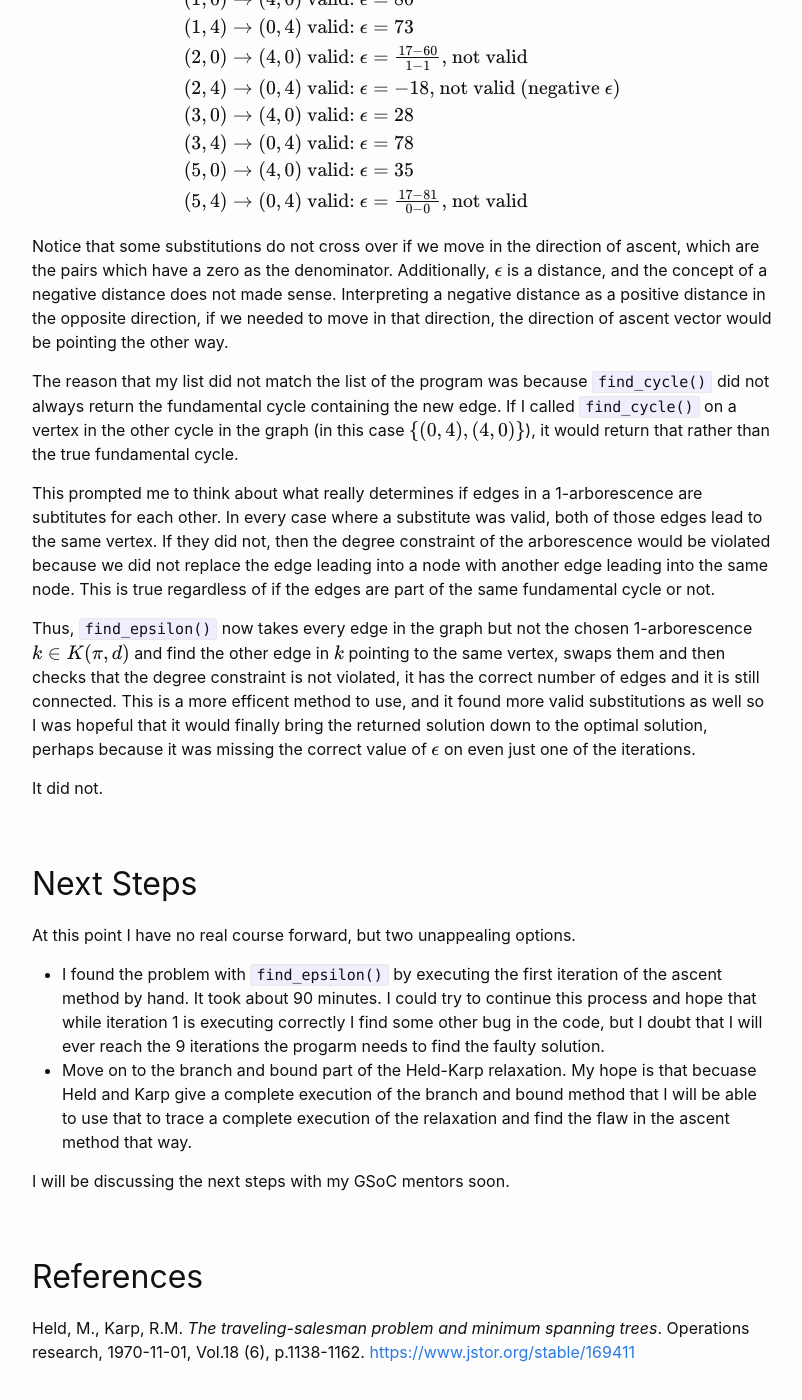
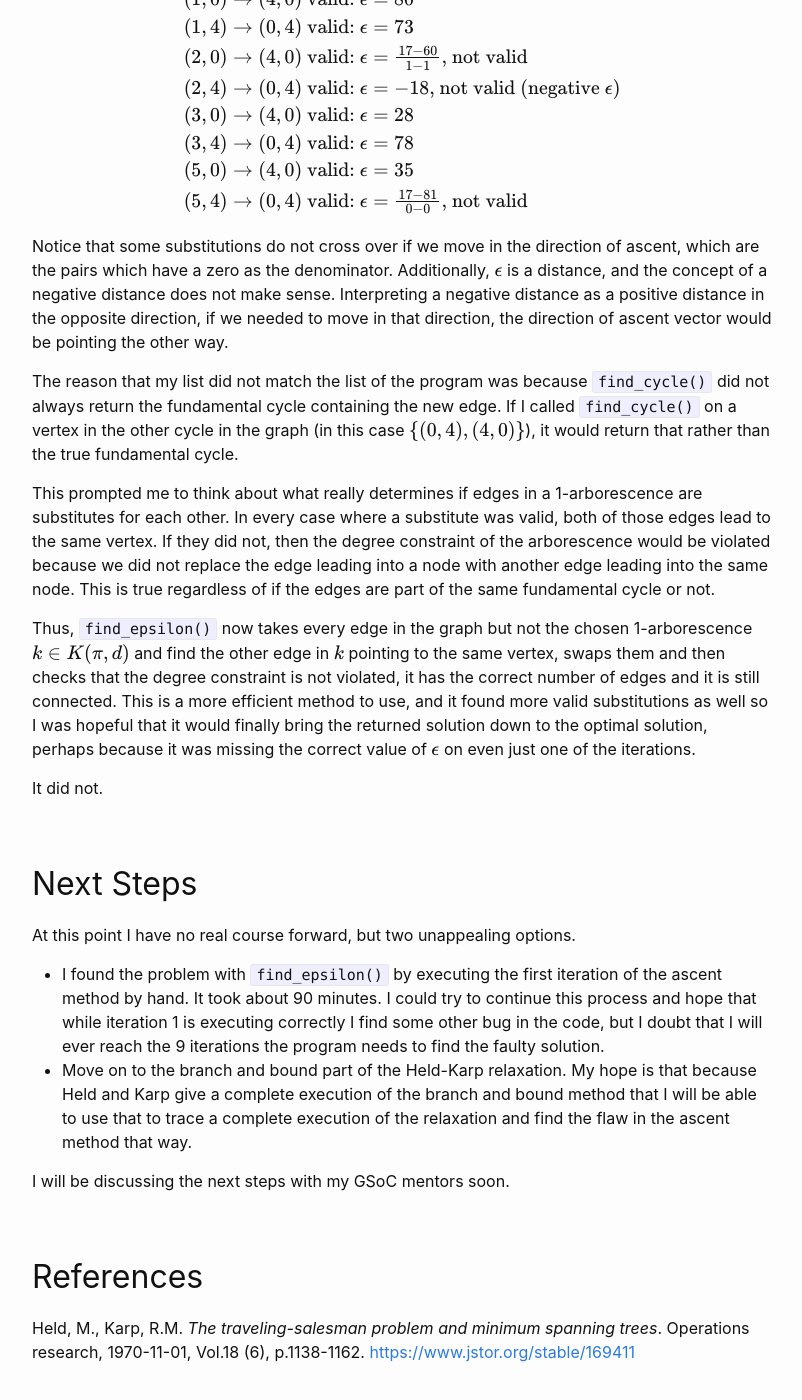
Before and after one commit to mjschwenne/old-website, a Jekyll site: the page built from _posts/2021-06-22-understanding-the-ascent-method.md, in a window 1280 px wide and 1400 px high, scrolled down 6545 px. Shown: the whole window, without its empty margins (238-1040 px from the left). Built offline with Jekyll 4.4.1, drawn with Linux system fonts in a browser that asks for light colours; formulas are drawn with MathJax 3; some of the changed text lies outside the part shown.

Commit message:
spellcheck

```diff
--- a/_posts/2021-06-22-understanding-the-ascent-method.md
+++ b/_posts/2021-06-22-understanding-the-ascent-method.md
@@ -45,16 +45,16 @@ I stated that
 In reality, this method would produce graphs which are almost arborescences based solely on the fact that the outgoing arc would almost certainly create a vertex with two incoming arcs.
 Instead, we need to connect vertex 1 with the incoming edge of lowest cost and the edge connecting to the root node of the arborescence on nodes $$\{2, 3, \dots, n\}$$ that way the in-degree constraint is not violated.
 
-For the test graph on the first iteration of the ascent method, `k_pi()` returned 10 1-arborescences but the costs where not all the same.
-Notice that becuase we have no agency in choosing the outgoing edge of vertex 1 that the total cost of the 1-arborescence will vary by the difference between the cheapest root to connect to and the most expensive node to connect to.
-My original writting of this function was not very efficent and it created the 1-arborescence from all of the minimum spanning arborescencses and then iterated over them to delete all of the non-minimum ones.
+For the test graph on the first iteration of the ascent method, `k_pi()` returned 10 1-arborescences but the costs were not all the same.
+Notice that because we have no agency in choosing the outgoing edge of vertex 1 that the total cost of the 1-arborescence will vary by the difference between the cheapest root to connect to and the most expensive node to connect to.
+My original writing of this function was not very efficient and it created the 1-arborescence from all of the minimum spanning arborescences and then iterated over them to delete all of the non-minimum ones.
 
 Yesterday I re-wrote this function so that once a 1-arborescence of lower weight was found it would delete all of the current minimum ones in favor on the new one and not add any 1-arborescences it found with greater weight to the set of minimum 1-arborescences.
 
-The real reason that I re-wrote the method was to try something new in hopes of pushing the program from a sub-optimal solution to the optimal one.
+The real reason that I re-wrote the method was to try something new in hopes of pushing the program from a suboptimal solution to the optimal one.
 As I mentioned early, the forced choice of connecting to the root node created 1-arborescences of different weight.
-I suspected then that different choices of vertex 1 would be able to create 1-arborescences of even lower weight than just arbitarily using the one returned by `next(G.__iter__())`.
-So I wrapped all of `k_pi()` with a `for` loop over the vertices of the graph and did find that the choice of vertex 1 made a difference.
+I suspected then that different choices of vertex 1 would be able to create 1-arborescences of even lower weight than just arbitrarily using the one returned by `next(G.__iter__())`.
+So I wrapped all of `k_pi()` with a `for` loop over the vertices of the graph and found that the choice of vertex 1 made a difference.
 
 {% highlight plaintext %}
 Excluded node: 0, Total Weight: 161.0
@@ -139,9 +139,9 @@ Chosen incoming edge for node 5: (1, 5), chosen outgoing edge for node 5: (5, 1)
 (5, 1, 30)
 {% endhighlight %}
 
-Note that becuase my test graph is symmertic it likes to made cycles with only two nodes.
+Note that because my test graph is symmetric it likes to make cycles with only two nodes.
 The weights of these 1-arborescences range from 161 to 178, so I tried to run the test which had been taking about 300 ms using the new approach... and the program was non-terminating.
-I created breakpoints in PyCharm after 200 iterations of the ascent menthod and found that the program was stuck in a loop where it alternated between two different minimum 1-arborescences.
+I created breakpoints in PyCharm after 200 iterations of the ascent method and found that the program was stuck in a loop where it alternated between two different minimum 1-arborescences.
 This was a long shot, but it did not work out so I reverted the code to always pick the same vertex for vertex 1.
 
 Either way, the fact that I had almost entirely re-written this function without a change in output suggests that this function is not the source of the problem.
@@ -219,19 +219,19 @@ $$
 $$
 
 Notice that some substitutions do not cross over if we move in the direction of ascent, which are the pairs which have a zero as the denominator.
-Additionally, $$\epsilon$$ is a distance, and the concept of a negative distance does not made sense.
+Additionally, $$\epsilon$$ is a distance, and the concept of a negative distance does not make sense.
 Interpreting a negative distance as a positive distance in the opposite direction, if we needed to move in that direction, the direction of ascent vector would be pointing the other way.
 
 The reason that my list did not match the list of the program was because `find_cycle()` did not always return the fundamental cycle containing the new edge.
 If I called `find_cycle()` on a vertex in the other cycle in the graph (in this case $$\{(0, 4), (4, 0)\}$$), it would return that rather than the true fundamental cycle.
 
-This prompted me to think about what really determines if edges in a 1-arborescence are subtitutes for each other.
+This prompted me to think about what really determines if edges in a 1-arborescence are substitutes for each other.
 In every case where a substitute was valid, both of those edges lead to the same vertex.
 If they did not, then the degree constraint of the arborescence would be violated because we did not replace the edge leading into a node with another edge leading into the same node.
 This is true regardless of if the edges are part of the same fundamental cycle or not.
 
 Thus, `find_epsilon()` now takes every edge in the graph but not the chosen 1-arborescence $$k \in K(\pi, d)$$ and find the other edge in $$k$$ pointing to the same vertex, swaps them and then checks that the degree constraint is not violated, it has the correct number of edges and it is still connected.
-This is a more efficent method to use, and it found more valid substitutions as well so I was hopeful that it would finally bring the returned solution down to the optimal solution, perhaps because it was missing the correct value of $$\epsilon$$ on even just one of the iterations.
+This is a more efficient method to use, and it found more valid substitutions as well so I was hopeful that it would finally bring the returned solution down to the optimal solution, perhaps because it was missing the correct value of $$\epsilon$$ on even just one of the iterations.
 
 It did not.
 
@@ -240,10 +240,10 @@ It did not.
 At this point I have no real course forward, but two unappealing options.
 
 * I found the problem with `find_epsilon()` by executing the first iteration of the ascent method by hand. It took about 90 minutes.
-  I could try to continue this process and hope that while iteration 1 is executing correctly I find some other bug in the code, but I doubt that I will ever reach the 9 iterations the progarm needs
+  I could try to continue this process and hope that while iteration 1 is executing correctly I find some other bug in the code, but I doubt that I will ever reach the 9 iterations the program needs
   to find the faulty solution.
 * Move on to the branch and bound part of the Held-Karp relaxation.
-  My hope is that becuase Held and Karp give a complete execution of the branch and bound method that I will be able to use that to trace a complete execution of the relaxation and find the flaw in
+  My hope is that because Held and Karp give a complete execution of the branch and bound method that I will be able to use that to trace a complete execution of the relaxation and find the flaw in
   the ascent method that way.
 
 I will be discussing the next steps with my GSoC mentors soon.
```
Also changed, not shown: other parts of _posts/2021-06-22-understanding-the-ascent-method.md (+7 -7 lines).
